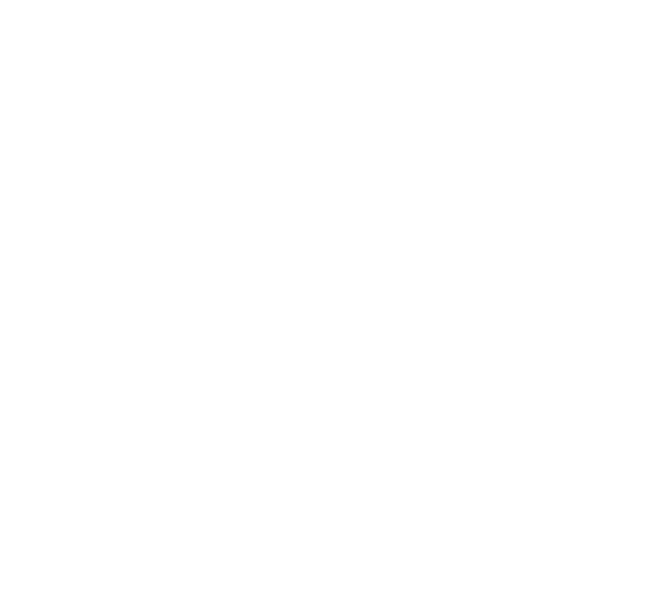
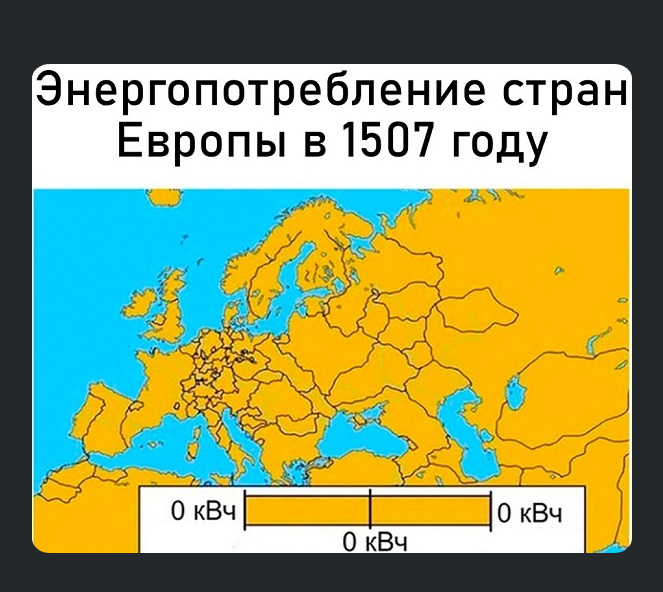
Before and after one commit to PakhomovIvan/cssMemeSlider, a plain HTML site: page cssMemeSlider/index.html in a window 1280 px wide. Shown: the whole page, without its empty margins (308-971 px from the left). Drawn offline with Linux system fonts and the light colour scheme.

Commit message:
feat: add mem image LANG=en_EN date +'(%a, %b %d, %Y %r)'

```diff
--- a/cssMemeSlider/index.html
+++ b/cssMemeSlider/index.html
@@ -4,8 +4,15 @@
     <meta charset="UTF-8">
     <meta name="viewport" content="width=device-width, initial-scale=1.0">
     <title>CSS Meme Slider</title>
+    <link rel="stylesheet" href="./src/css/reset.css">
+    <link rel="stylesheet" href="./src/css/style.css">
 </head>
 <body>
-
+    <div class="wrapper">
+        <img src="./src/img/mem_1.jpg" alt="mem_1">
+        <img src="./src/img/mem_2.jpg" alt="mem_2">
+        <img src="./src/img/mem_3.jpg" alt="mem_3">
+        <img src="./src/img/mem_4.jpg" alt="mem_4">
+    </div>
 </body>
 </html>
--- a/cssMemeSlider/src/css/style.css
+++ b/cssMemeSlider/src/css/style.css
@@ -0,0 +1,17 @@
+body {
+    background-color: #25282a;
+}
+
+.wrapper {
+    margin: 0 auto;
+    margin-top: 5%;
+    display: flex;
+    flex-direction: row;
+    width: 600px;
+    height: 489px;
+    overflow: hidden;
+}
+
+.wrapper img {
+    border-radius: 3%;
+}
```
Also changed, not shown: cssMemeSlider/src/img/mem_1.jpg (added), cssMemeSlider/src/img/mem_2.jpg (added), cssMemeSlider/src/img/mem_3.png (added), cssMemeSlider/src/img/mem_4.png (added).
